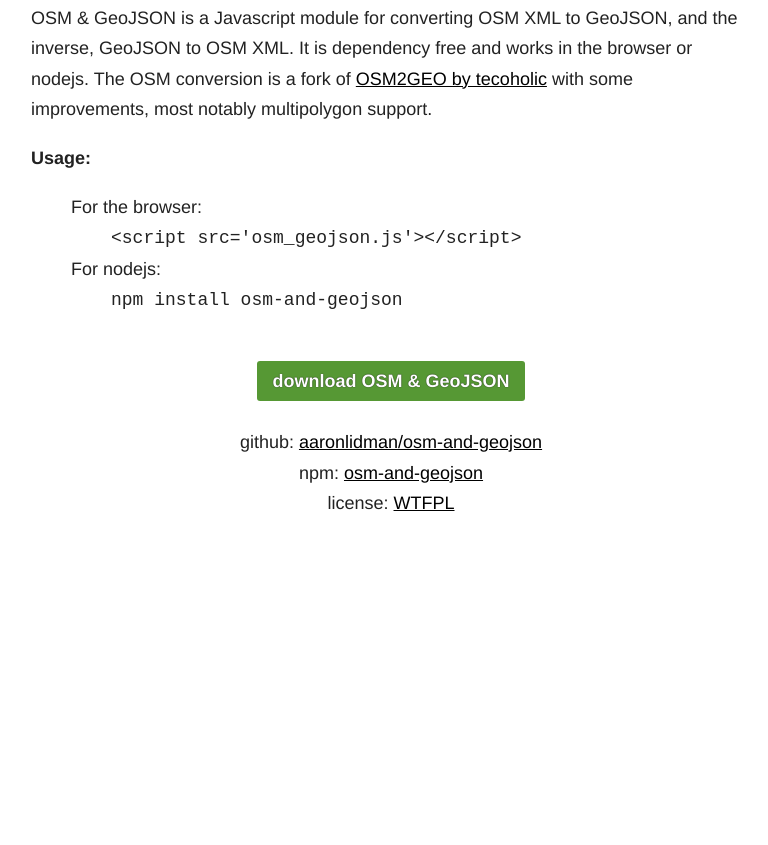
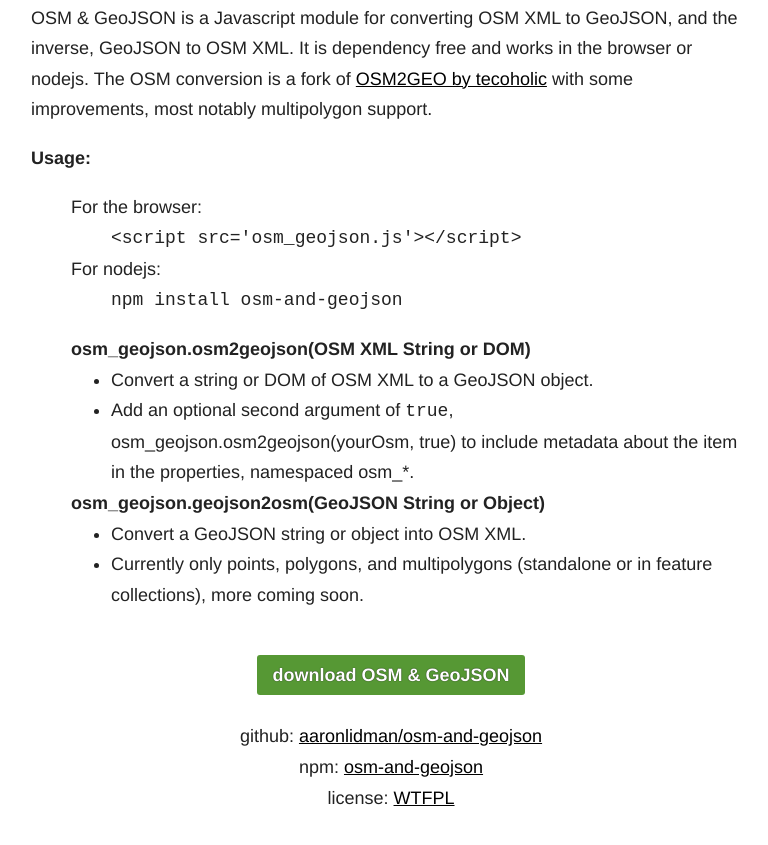
Before and after one commit to aaronlidman/osm-and-geojson, a website: page index.html in a window 1280 px wide. Shown: the part 629-1474 px from the top of the page, without its empty margins (249-1017 px from the left). Before the commit the page ends 1198 px from the top, so only its background shows below. Drawn offline with Linux system fonts and the light colour scheme.

Commit message:
Added API, fixes overflow, closes #7, closes #8

```diff
--- a/index.html
+++ b/index.html
@@ -50,7 +50,7 @@
             background: white;
             border: 1px solid #ccc;
             height: 320px;
-            overflow: scroll;
+            overflow: auto;
             margin-bottom: 20px;
         }
 
@@ -120,6 +120,7 @@
             font-weight: bold;
             font-size: 32px;
         }
+        .disc { list-style: disc; }
     </style>
 </head>
 <body>
@@ -153,6 +154,20 @@
                     </ul>
                 </li>
             </ul>
+            <ul>
+                <li><span style="font-weight: bold">osm_geojson.osm2geojson(OSM XML String or DOM)</span>
+                    <ul>
+                        <li class="disc">Convert a string or DOM of OSM XML to a GeoJSON object.</li>
+                        <li class="disc">Add an optional second argument of <code>true</code>, osm_geojson.osm2geojson(yourOsm, true) to include metadata about the item in the properties, namespaced osm_*.</li>
+                    </ul>
+                </li>
+                <li><span style="font-weight: bold;">osm_geojson.geojson2osm(GeoJSON String or Object)</span>
+                    <ul>
+                        <li class="disc">Convert a GeoJSON string or object into OSM XML.</li>
+                        <li class="disc">Currently only points, polygons, and multipolygons (standalone or in feature collections), more coming soon.</li>
+                    </ul>
+                </li>
+            </ul>
             <div id="download">
                 <p><a class="button" style="text-decoration: none;" href="https://raw.github.com/aaronlidman/osm-and-geojson/master/osm_geojson.js" download="osm_geojson.js">download OSM & GeoJSON</a><br/><br/>
                     github: <a href="http://github.com/aaronlidman/osm-and-geojson">aaronlidman/osm-and-geojson</a><br/>
```
